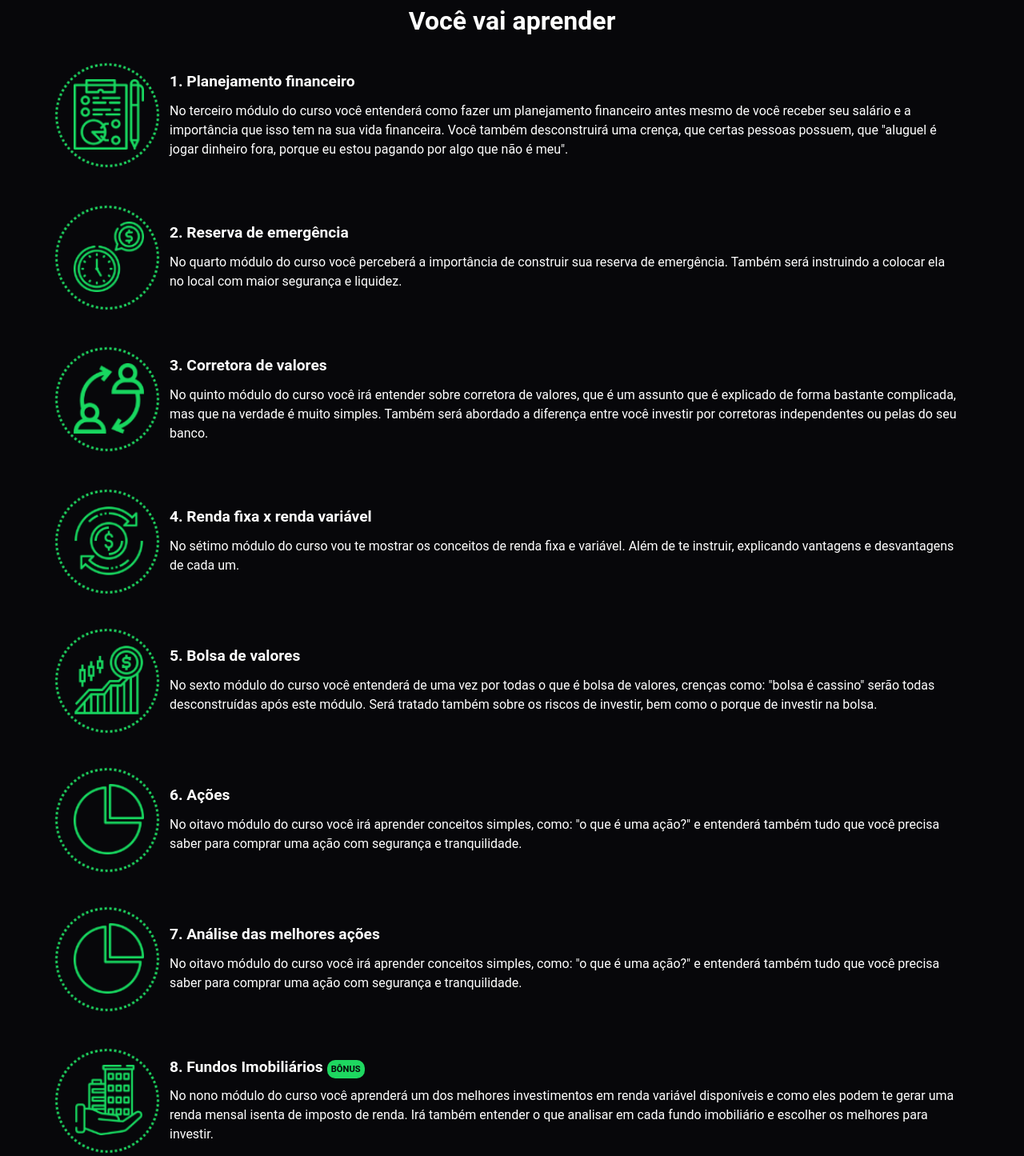
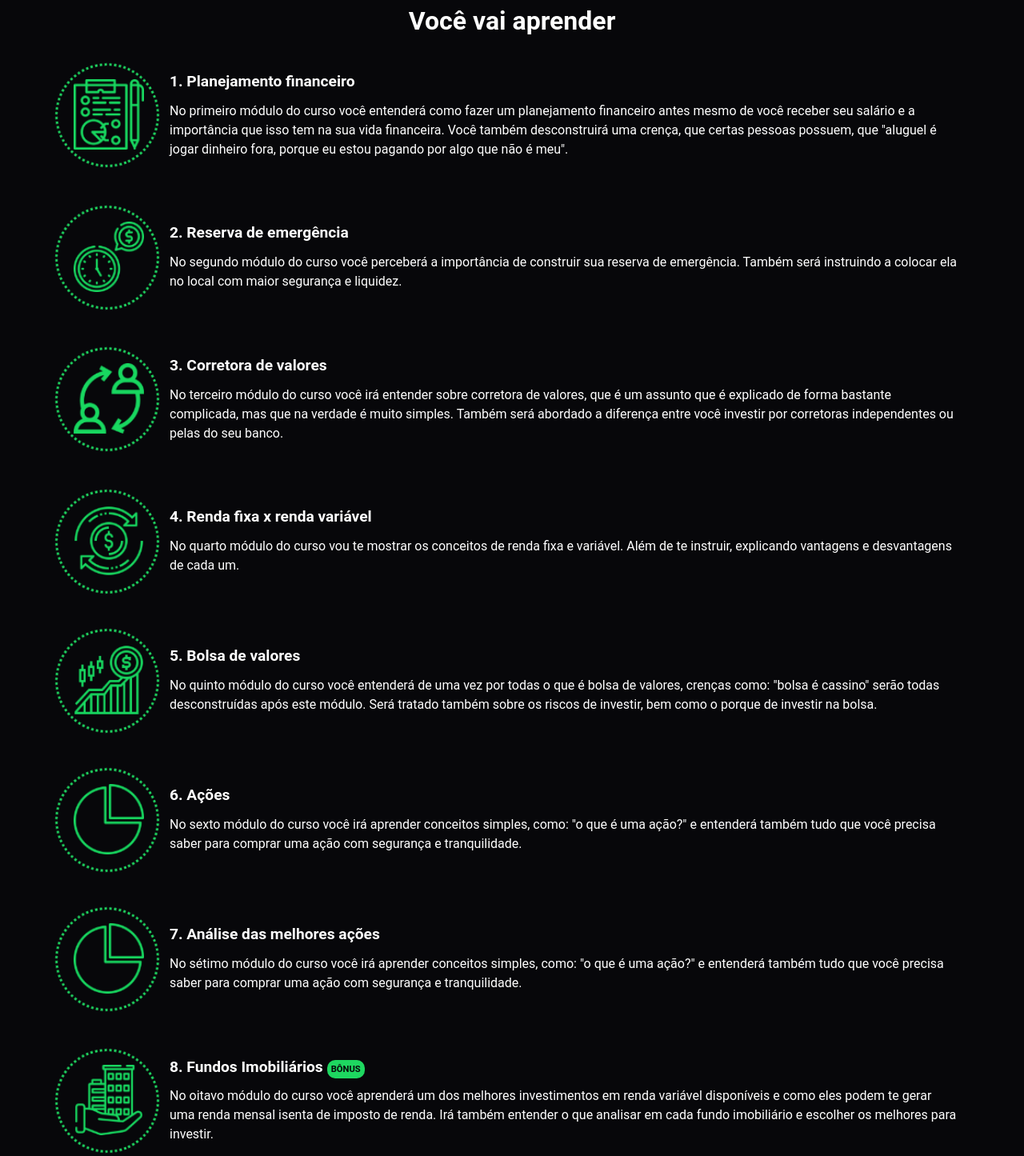
Before and after one commit to diasmaisricos/acionistanabolsa-site, a plain HTML site: page index.html in a window 1280 px wide. Shown: the part 840-2285 px from the top of the page at 80% size. Drawn offline with Linux system fonts and the light colour scheme.

Commit message:
Correcao de ordens do curso

```diff
--- a/index.html
+++ b/index.html
@@ -57,7 +57,7 @@
                     <div class="column">
                         <h3>1. Planejamento financeiro</h3>
                         <h4 class="description">
-                            No terceiro módulo do curso você entenderá como fazer
+                            No primeiro módulo do curso você entenderá como fazer
                             um planejamento financeiro antes mesmo de você receber
                             seu salário e a importância que isso tem na sua vida
                             financeira. Você também desconstruirá uma crença, que
@@ -77,7 +77,7 @@
                     <div class="column">
                         <h3>2. Reserva de emergência</h3>
                         <h4 class="description">
-                            No quarto módulo do curso você perceberá a
+                            No segundo módulo do curso você perceberá a
                             importância de construir sua reserva de emergência.
                             Também será instruindo a colocar ela no local com
                             maior segurança e liquidez.
@@ -95,7 +95,7 @@
                     <div class="column">
                         <h3>3. Corretora de valores</h3>
                         <h4 class="description">
-                            No quinto módulo do curso você irá entender sobre corretora
+                            No terceiro módulo do curso você irá entender sobre corretora
                             de valores, que é um assunto que é explicado de forma
                             bastante complicada, mas que na verdade é muito simples.
                             Também será abordado a diferença entre você investir por
@@ -114,7 +114,7 @@
                     <div class="column">
                         <h3>4. Renda fixa x renda variável</h3>
                         <h4 class="description">
-                            No sétimo módulo do curso vou te mostrar os
+                            No quarto módulo do curso vou te mostrar os
                             conceitos de renda fixa e variável. Além de te
                             instruir, explicando vantagens e desvantagens de
                             cada um.
@@ -132,7 +132,7 @@
                     <div class="column">
                         <h3>5. Bolsa de valores</h3>
                         <h4 class="description">
-                            No sexto módulo do curso você entenderá de uma vez
+                            No quinto módulo do curso você entenderá de uma vez
                             por todas o que é bolsa de valores, crenças como:
                             "bolsa é cassino" serão todas desconstruídas após este
                             módulo. Será tratado também sobre os riscos de investir,
@@ -151,7 +151,7 @@
                     <div class="column">
                         <h3>6. Ações</h3>
                         <h4 class="description">
-                            No oitavo módulo do curso você irá aprender
+                            No sexto módulo do curso você irá aprender
                             conceitos simples, como: "o que é uma ação?" e entenderá
                             também tudo que você precisa saber para comprar uma ação
                             com segurança e tranquilidade.
@@ -169,7 +169,7 @@
                     <div class="column">
                         <h3>7. Análise das melhores ações</h3>
                         <h4 class="description">
-                            No oitavo módulo do curso você irá aprender
+                            No sétimo módulo do curso você irá aprender
                             conceitos simples, como: "o que é uma ação?" e entenderá
                             também tudo que você precisa saber para comprar uma ação
                             com segurança e tranquilidade.
@@ -187,7 +187,7 @@
                     <div class="column">
                         <h3 class="is-bonus">8. Fundos Imobiliários</h3>
                         <h4 class="description">
-                            No nono módulo do curso você aprenderá um
+                            No oitavo módulo do curso você aprenderá um
                             dos melhores investimentos em renda variável disponíveis
                             e como eles podem te gerar uma renda mensal isenta de
                             imposto de renda. Irá também entender o que analisar em
```
